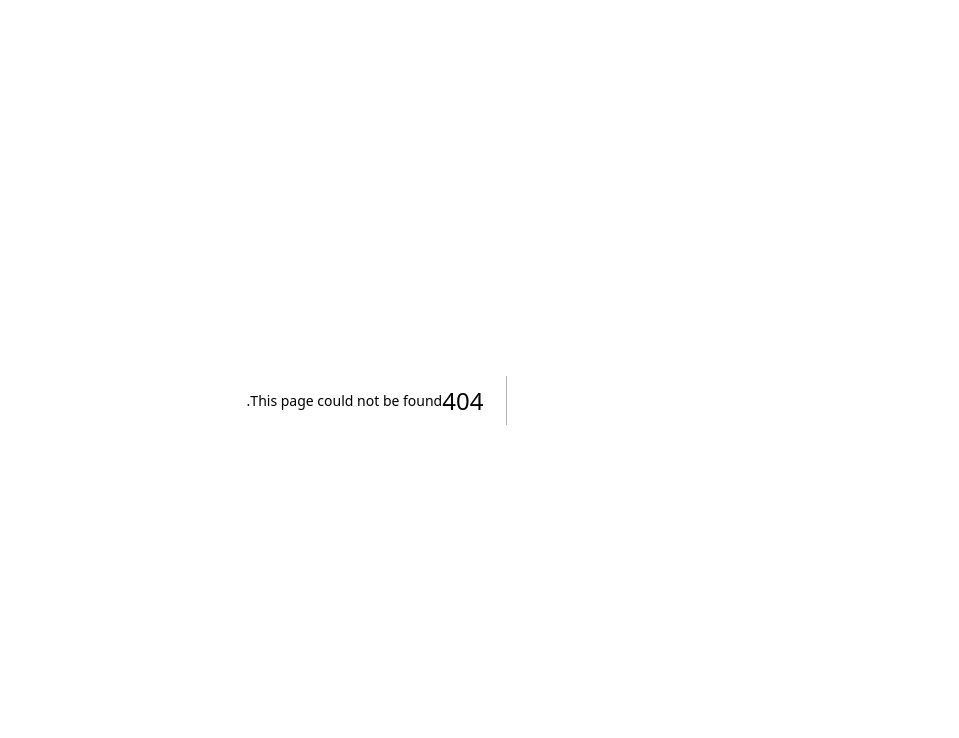
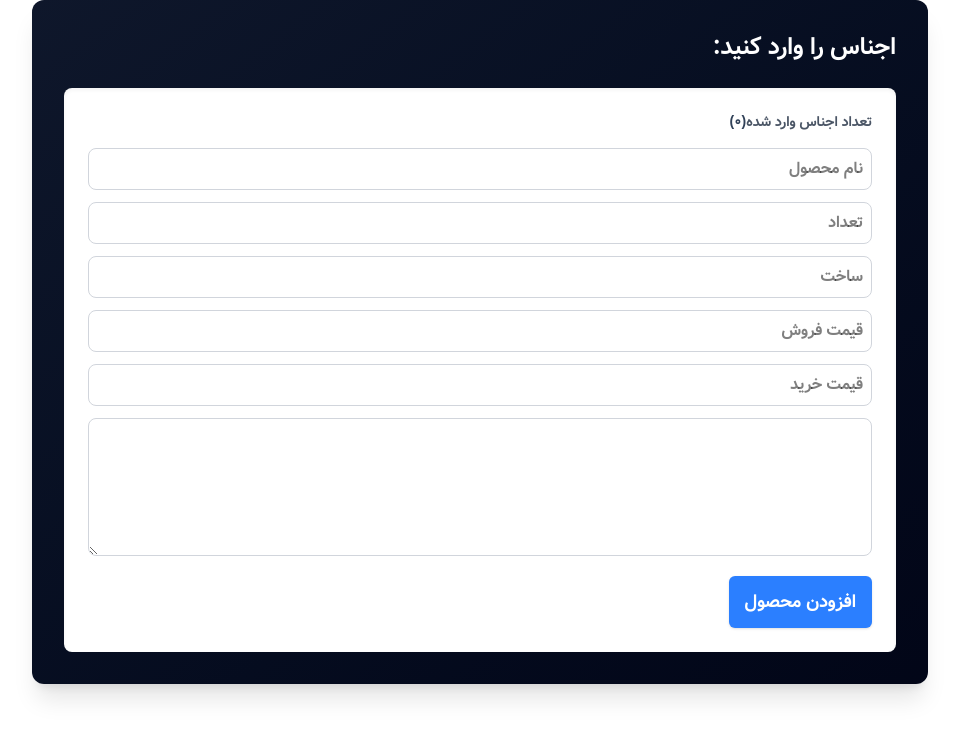
Before and after one commit to frau-azadeh/mini-crm, a Next.js app: page /sell in a window 1280 px wide. Before the commit this address had no page. Shown: the top 738 px of the page, without its empty margins (295-1254 px from the left). Built offline with nearby package versions, Linux system fonts and the light colour scheme.

Commit message:
add sell page

```diff
--- /dev/null
+++ b/src/app/sell/page.tsx
@@ -0,0 +1,9 @@
+import AddSell from "../components/sell/AddSell";
+
+export default function SellPage (){
+    return(
+        <>
+            <AddSell/>
+        </>
+    )
+}
```
